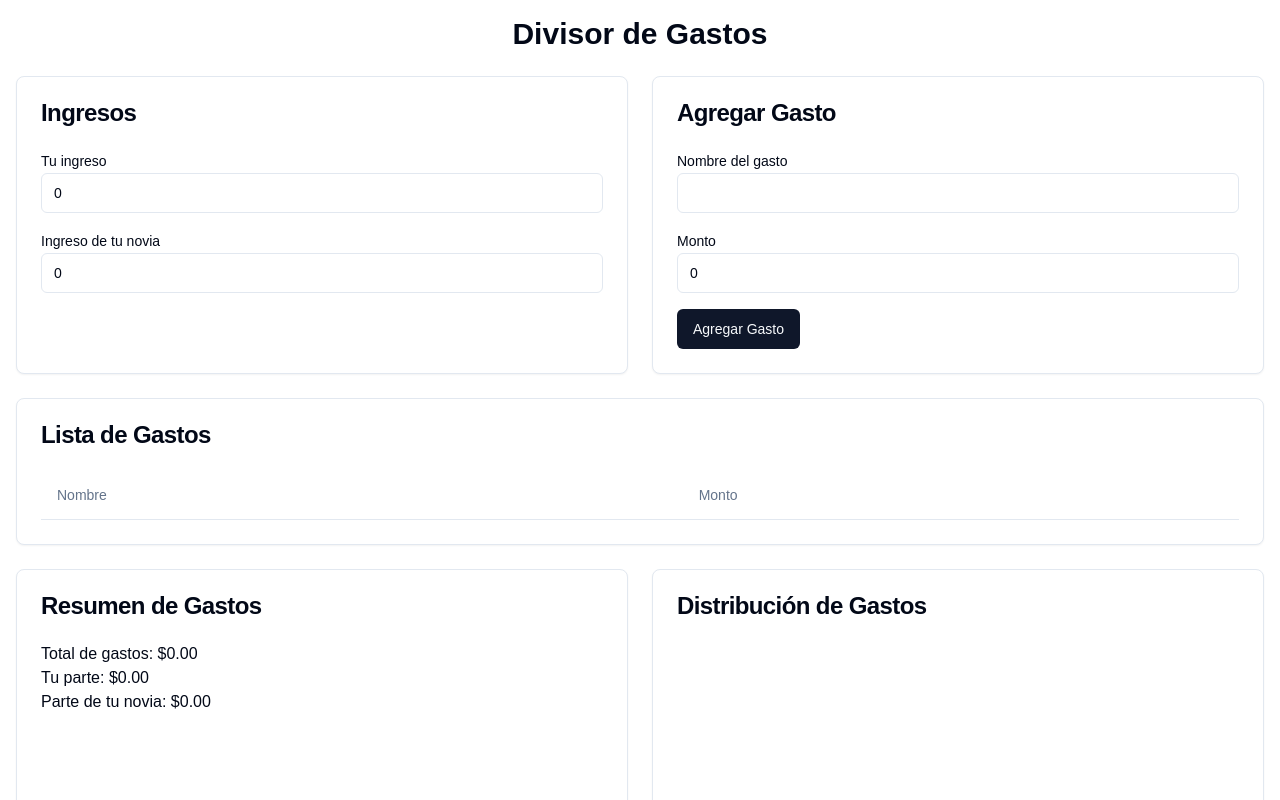
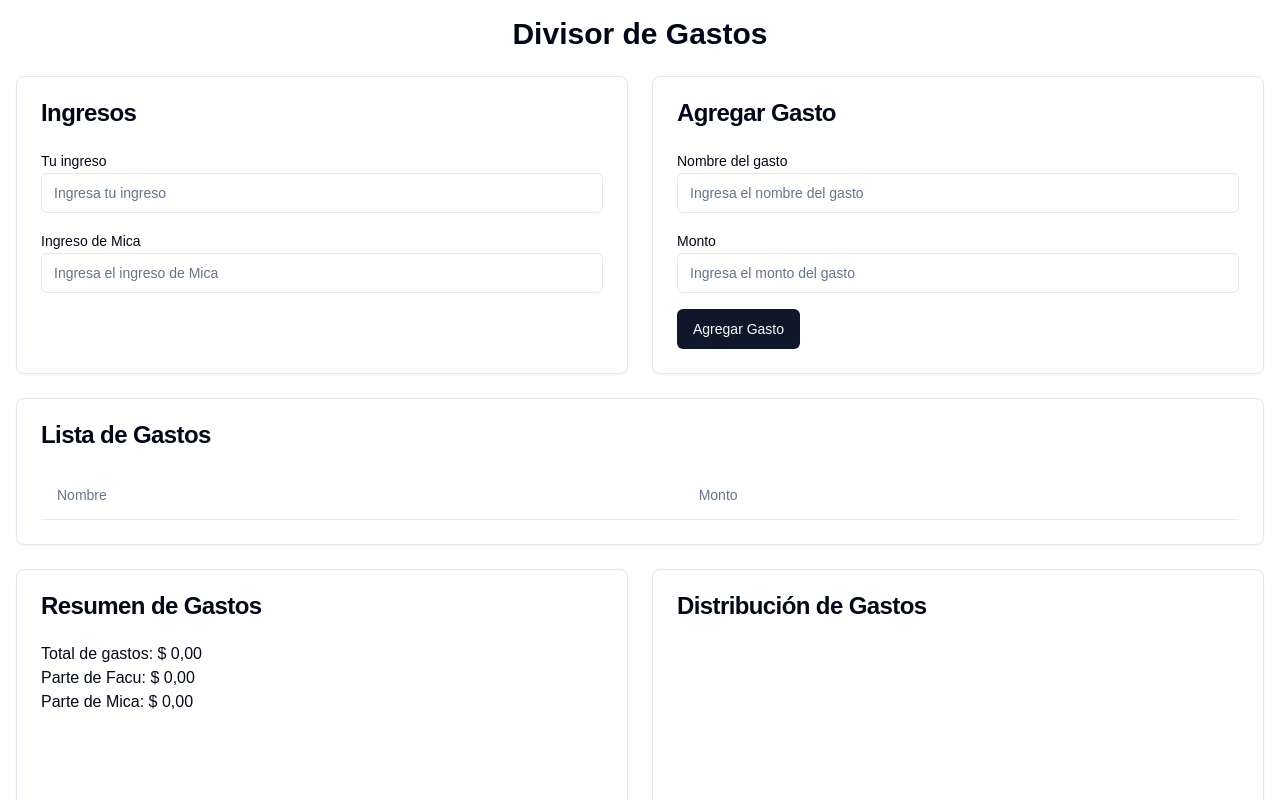
Before and after one commit to urionafacu/fair-split, a Next.js app: page / in a window 1280 px wide. Shown: the top 800 px of the page. Built offline with nearby package versions, Linux system fonts and the light colour scheme.

Commit message:
feat: add input improves

```diff
--- a/src/components/ExpenseChart.tsx
+++ b/src/components/ExpenseChart.tsx
@@ -12,8 +12,8 @@ export default function ExpenseChart({
   partMica,
 }: ExpenseChartProps) {
   const data = [
-    { name: "Tu parte", value: partFacu },
-    { name: "Parte de tu novia", value: partMica },
+    { name: "Parte de Facu", value: partFacu },
+    { name: "Parte de Mica", value: partMica },
   ];
 
   const COLORS = ["#0088FE", "#00C49F"];
--- a/src/components/ExpenseForm.tsx
+++ b/src/components/ExpenseForm.tsx
@@ -12,13 +12,21 @@ interface ExpenseFormProps {
 export default function ExpenseForm({ addExpense }: ExpenseFormProps) {
   const [newExpense, setNewExpense] = useState<Expense>({
     name: "",
-    amount: 0,
+    amount: "",
   });
 
   const handleAddExpense = () => {
-    if (newExpense.name && newExpense.amount > 0) {
-      addExpense(newExpense);
-      setNewExpense({ name: "", amount: 0 });
+    const amount = parseFloat(newExpense.amount);
+    if (newExpense.name && amount > 0) {
+      addExpense({ ...newExpense, amount: amount.toString() });
+      setNewExpense({ name: "", amount: "" });
+    }
+  };
+
+  const handleAmountChange = (e: React.ChangeEvent<HTMLInputElement>) => {
+    const value = e.target.value;
+    if (value === "" || /^\d*\.?\d*$/.test(value)) {
+      setNewExpense({ ...newExpense, amount: value });
     }
   };
 
@@ -37,17 +45,18 @@ export default function ExpenseForm({ addExpense }: ExpenseFormProps) {
               onChange={(e) =>
                 setNewExpense({ ...newExpense, name: e.target.value })
               }
+              placeholder="Ingresa el nombre del gasto"
             />
           </div>
           <div>
             <Label htmlFor="expenseAmount">Monto</Label>
             <Input
               id="expenseAmount"
-              type="number"
+              type="text"
+              inputMode="decimal"
               value={newExpense.amount}
-              onChange={(e) =>
-                setNewExpense({ ...newExpense, amount: Number(e.target.value) })
-              }
+              onChange={handleAmountChange}
+              placeholder="Ingresa el monto del gasto"
             />
           </div>
           <Button onClick={handleAddExpense}>Agregar Gasto</Button>
--- a/src/components/ExpenseList.tsx
+++ b/src/components/ExpenseList.tsx
@@ -32,7 +32,7 @@ export default function ExpenseList({ expenses }: ExpenseListProps) {
             {expenses.map((expense, index) => (
               <TableRow key={index}>
                 <TableCell>{expense.name}</TableCell>
-                <TableCell>${expense.amount.toFixed(2)}</TableCell>
+                <TableCell>${Number(expense.amount).toFixed(2)}</TableCell>
               </TableRow>
             ))}
           </TableBody>
--- a/src/components/ExpenseSplitter.tsx
+++ b/src/components/ExpenseSplitter.tsx
@@ -7,8 +7,8 @@ import ExpenseSummary from "./ExpenseSummary";
 import ExpenseChart from "./ExpenseChart";
 
 export default function ExpenseSplitter() {
-  const [incomeFacu, setIncomeFacu] = useState<number>(0);
-  const [incomeMica, setIncomeMica] = useState<number>(0);
+  const [incomeFacu, setIncomeFacu] = useState<string>("");
+  const [incomeMica, setIncomeMica] = useState<string>("");
   const [expenses, setExpenses] = useState<Expense[]>([]);
 
   const addExpense = (newExpense: Expense) => {
@@ -16,12 +16,12 @@ export default function ExpenseSplitter() {
   };
 
   const totalExpenses = expenses.reduce(
-    (sum, expense) => sum + expense.amount,
+    (sum, expense) => sum + Number(expense.amount),
     0
   );
-  const totalIncome = incomeFacu + incomeMica;
-  const percentageFacu = incomeFacu / totalIncome || 0;
-  const percentageMica = incomeMica / totalIncome || 0;
+  const totalIncome = Number(incomeFacu) + Number(incomeMica);
+  const percentageFacu = totalIncome ? Number(incomeFacu) / totalIncome : 0;
+  const percentageMica = totalIncome ? Number(incomeMica) / totalIncome : 0;
   const partFacu = percentageFacu * totalExpenses;
   const partMica = percentageMica * totalExpenses;
 
--- a/src/components/ExpenseSummary.tsx
+++ b/src/components/ExpenseSummary.tsx
@@ -1,5 +1,6 @@
 import React from "react";
 import { Card, CardContent, CardHeader, CardTitle } from "@/components/ui/card";
+import { formatCurrency } from "@/utils/numberFormat";
 
 interface ExpenseSummaryProps {
   totalExpenses: number;
@@ -18,9 +19,9 @@ export default function ExpenseSummary({
         <CardTitle>Resumen de Gastos</CardTitle>
       </CardHeader>
       <CardContent>
-        <p>Total de gastos: ${totalExpenses.toFixed(2)}</p>
-        <p>Tu parte: ${partFacu.toFixed(2)}</p>
-        <p>Parte de tu novia: ${partMica.toFixed(2)}</p>
+        <p>Total de gastos: {formatCurrency(totalExpenses)}</p>
+        <p>Parte de Facu: {formatCurrency(partFacu)}</p>
+        <p>Parte de Mica: {formatCurrency(partMica)}</p>
       </CardContent>
     </Card>
   );
--- a/src/components/IncomeForm.tsx
+++ b/src/components/IncomeForm.tsx
@@ -4,10 +4,10 @@ import { Input } from "@/components/ui/input";
 import { Label } from "@/components/ui/label";
 
 interface IncomeFormProps {
-  incomeFacu: number;
-  incomeMica: number;
-  setIncomeFacu: (income: number) => void;
-  setIncomeMica: (income: number) => void;
+  incomeFacu: string;
+  incomeMica: string;
+  setIncomeFacu: (income: string) => void;
+  setIncomeMica: (income: string) => void;
 }
 
 export default function IncomeForm({
@@ -16,6 +16,15 @@ export default function IncomeForm({
   setIncomeFacu,
   setIncomeMica,
 }: IncomeFormProps) {
+  const handleIncomeChange =
+    (setter: (value: string) => void) =>
+    (e: React.ChangeEvent<HTMLInputElement>) => {
+      const value = e.target.value;
+      if (value === "" || /^\d+$/.test(value)) {
+        setter(value);
+      }
+    };
+
   return (
     <Card>
       <CardHeader>
@@ -27,18 +36,24 @@ export default function IncomeForm({
             <Label htmlFor="incomeFacu">Tu ingreso</Label>
             <Input
               id="incomeFacu"
-              type="number"
+              type="text"
+              inputMode="numeric"
+              pattern="\d*"
               value={incomeFacu}
-              onChange={(e) => setIncomeFacu(Number(e.target.value))}
+              onChange={handleIncomeChange(setIncomeFacu)}
+              placeholder="Ingresa tu ingreso"
             />
           </div>
           <div>
-            <Label htmlFor="incomeMica">Ingreso de tu novia</Label>
+            <Label htmlFor="incomeMica">Ingreso de Mica</Label>
             <Input
               id="incomeMica"
-              type="number"
+              type="text"
+              inputMode="numeric"
+              pattern="\d*"
               value={incomeMica}
-              onChange={(e) => setIncomeMica(Number(e.target.value))}
+              onChange={handleIncomeChange(setIncomeMica)}
+              placeholder="Ingresa el ingreso de Mica"
             />
           </div>
         </div>
--- a/src/types/index.ts
+++ b/src/types/index.ts
@@ -1,4 +1,4 @@
 export interface Expense {
   name: string;
-  amount: number;
+  amount: string;
 }
--- /dev/null
+++ b/src/utils/numberFormat.ts
@@ -0,0 +1,8 @@
+export function formatCurrency(amount: number): string {
+  return amount.toLocaleString("es-AR", {
+    style: "currency",
+    currency: "ARS",
+    minimumFractionDigits: 2,
+    maximumFractionDigits: 2,
+  });
+}
```
Also changed, not shown: src/utils/localStorage.ts (added, +16 -0 lines).
